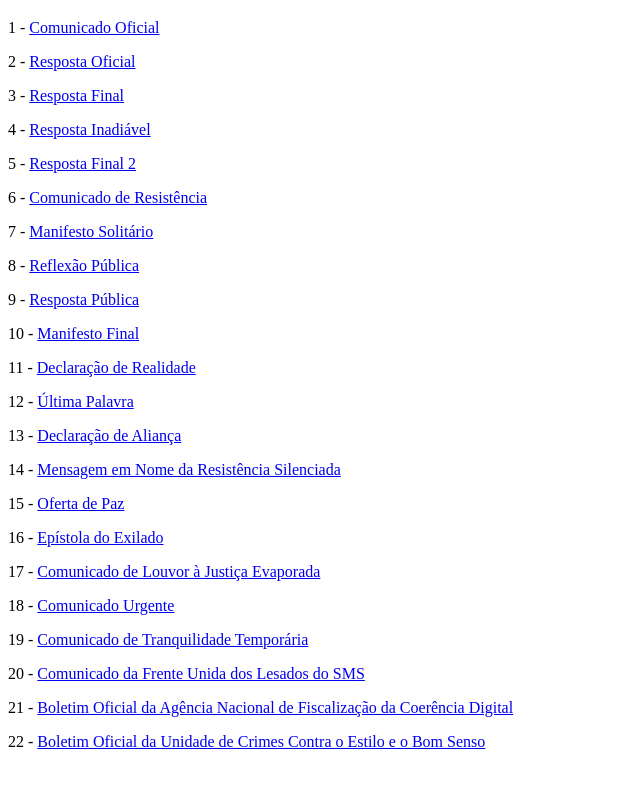
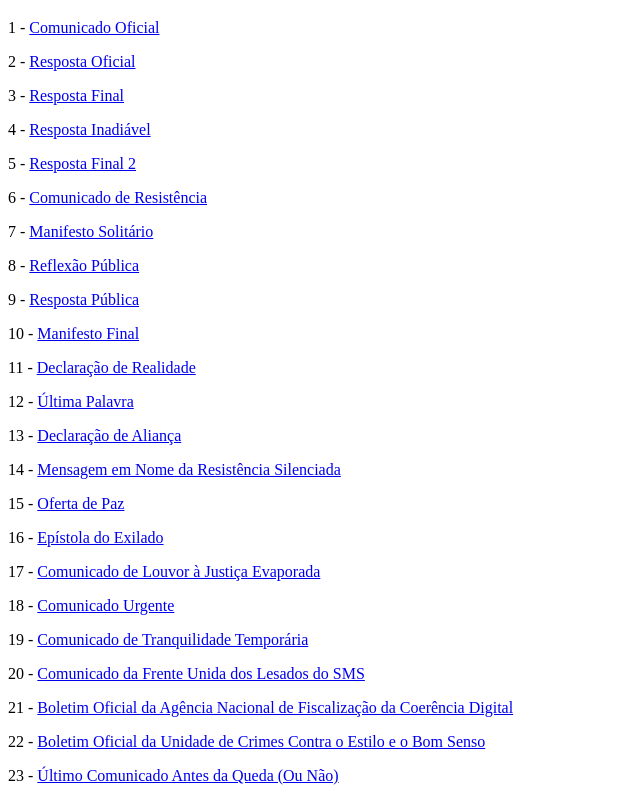
Before and after one commit to anfisou03/anfisou03.github.io, a plain HTML site: page index.html in a window 1280 px wide. Shown: the part 61-862 px from the top of the page, without its empty margins (0-640 px from the left). Before the commit the page ends 828 px from the top, so only its background shows below. Drawn offline with Linux system fonts and the light colour scheme.

Commit message:
Update index.html

```diff
--- a/index.html
+++ b/index.html
@@ -30,6 +30,7 @@
   <p>20 - <a href="https://anfisou03.github.io/COMUNICADO%20F.U.SMS/">Comunicado da Frente Unida dos Lesados do SMS</a></p>
   <p>21 - <a href="https://anfisou03.github.io/BOLETIM%20OFICIAL%20ANFCD/">Boletim Oficial da Agência Nacional de Fiscalização da Coerência Digital</a></p>
   <p>22 - <a href="https://anfisou03.github.io/BOLETIM%20OFICIAL/">Boletim Oficial da Unidade de Crimes Contra o Estilo e o Bom Senso</a></p>
+  <p>23 - <a href="https://anfisou03.github.io/ULTIMO_COMUNICADO/">Último Comunicado Antes da Queda (Ou Não)</a></p>
 
 </body>
 </html>
```
